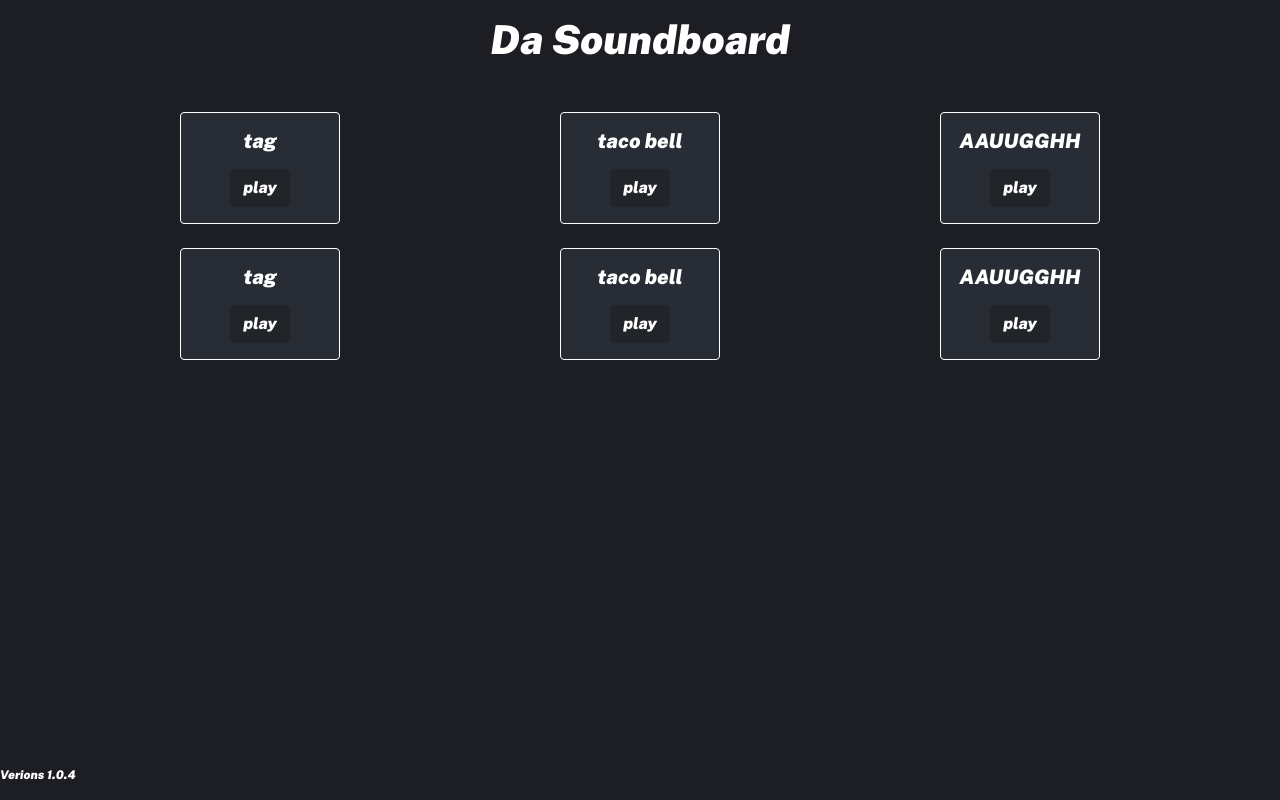
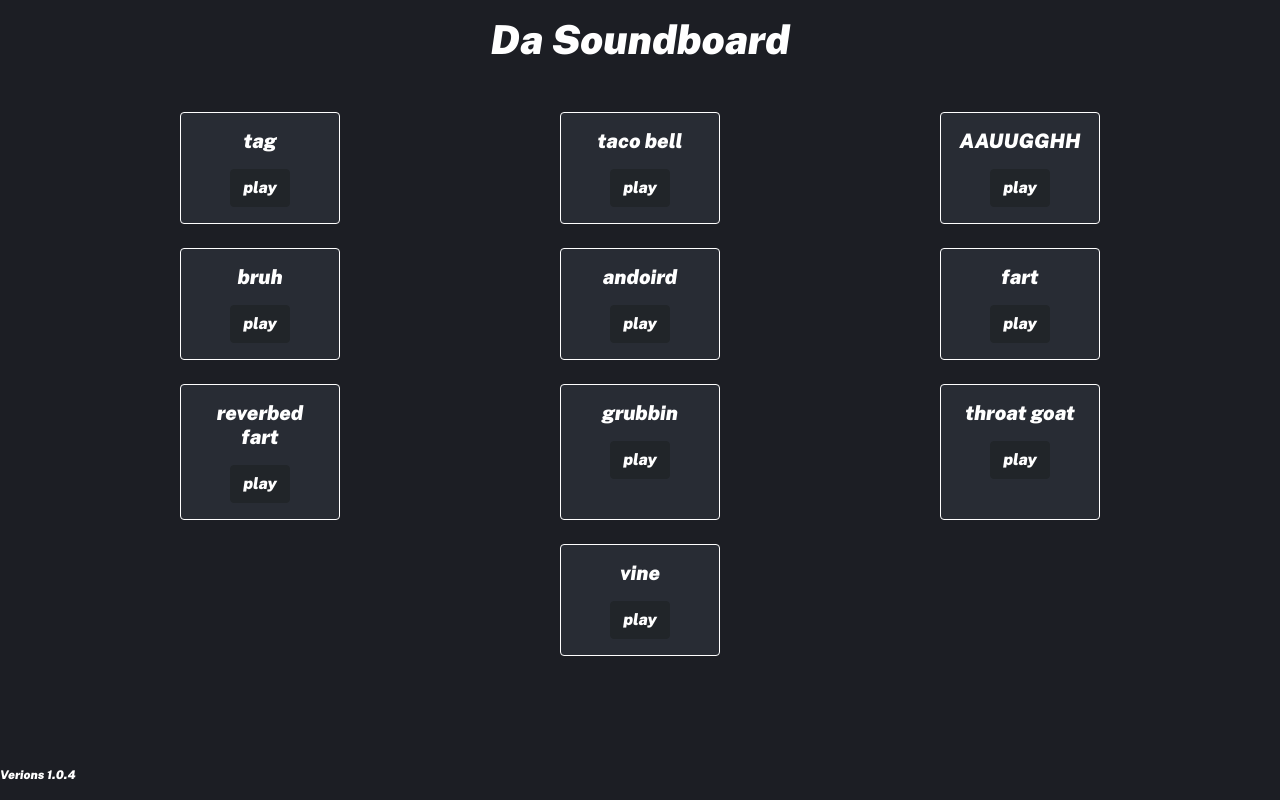
Before and after one commit to 3jsimba/dasoundboard, a React (Create React App) app: page / in a window 1280 px wide. Built offline with nearby package versions, Linux system fonts and the light colour scheme; no server answers.

Commit message:
done | 1.5

```diff
--- a/src/App.jsx
+++ b/src/App.jsx
@@ -85,11 +85,11 @@ function App(){
 
             <Card border='white' className='card' style={{ width: '10rem' }}>
               <Card.Body>
-              <Card.Title>tag</Card.Title>
+              <Card.Title>bruh</Card.Title>
               <Card.Text>
               </Card.Text>
 
-              <Button onClick={() => sounds[0].sound.play()} variant="dark">play</Button>
+              <Button onClick={() => sounds[3].sound.play()} variant="dark">play</Button>
 
               </Card.Body>
             </Card>
@@ -99,11 +99,11 @@ function App(){
           <div className= "col">
             <Card border='white' className='card' style={{ width: '10rem' }}>
               <Card.Body>
-              <Card.Title>taco bell</Card.Title>
+              <Card.Title>andoird</Card.Title>
               <Card.Text>
               </Card.Text>
 
-              <Button onClick={() => sounds[1].sound.play()} variant="dark">play</Button>
+              <Button onClick={() => sounds[4].sound.play()} variant="dark">play</Button>
 
               </Card.Body>
             </Card>
@@ -112,14 +112,82 @@ function App(){
           <div className= "col">
             <Card border='white' className='card' style={{ width: '10rem' }}>
               <Card.Body>
-              <Card.Title>AAUUGGHH</Card.Title>
+              <Card.Title>fart</Card.Title>
               <Card.Text>
               </Card.Text>
 
-              <Button onClick={() => sounds[2].sound.play()} variant="dark">play</Button>
+              <Button onClick={() => sounds[5].sound.play()} variant="dark">play</Button>
 
               </Card.Body>
             </Card>
+          </div>
+
+        </div>
+
+        <br></br>
+
+        <div className="row">
+
+          <div className= "col">
+
+            <Card border='white' className='card' style={{ width: '10rem' }}>
+              <Card.Body>
+              <Card.Title>reverbed fart</Card.Title>
+              <Card.Text>
+              </Card.Text>
+
+              <Button onClick={() => sounds[6].sound.play()} variant="dark">play</Button>
+
+              </Card.Body>
+            </Card>
+
+          </div>
+
+          <div className= "col">
+            <Card border='white' className='card' style={{ width: '10rem' }}>
+              <Card.Body>
+              <Card.Title>grubbin</Card.Title>
+              <Card.Text>
+              </Card.Text>
+
+              <Button onClick={() => sounds[7].sound.play()} variant="dark">play</Button>
+
+              </Card.Body>
+            </Card>
+          </div>
+
+          <div className= "col">
+            <Card border='white' className='card' style={{ width: '10rem' }}>
+              <Card.Body>
+              <Card.Title>throat goat</Card.Title>
+              <Card.Text>
+              </Card.Text>
+
+              <Button onClick={() => sounds[8].sound.play()} variant="dark">play</Button>
+
+              </Card.Body>
+            </Card>
+          </div>
+
+        </div>
+
+        <br></br>
+
+        <div className="row">
+
+          <div className= "col">
+
+            <Card border='white' className='card' style={{ width: '10rem' }}>
+              <Card.Body>
+              <Card.Title>vine</Card.Title>
+              <Card.Text>
+              </Card.Text>
+
+              <Button onClick={() => sounds[9].sound.play()} variant="dark">play</Button>
+
+              </Card.Body>
+            </Card>
+
           </div>
 
         </div>
```
